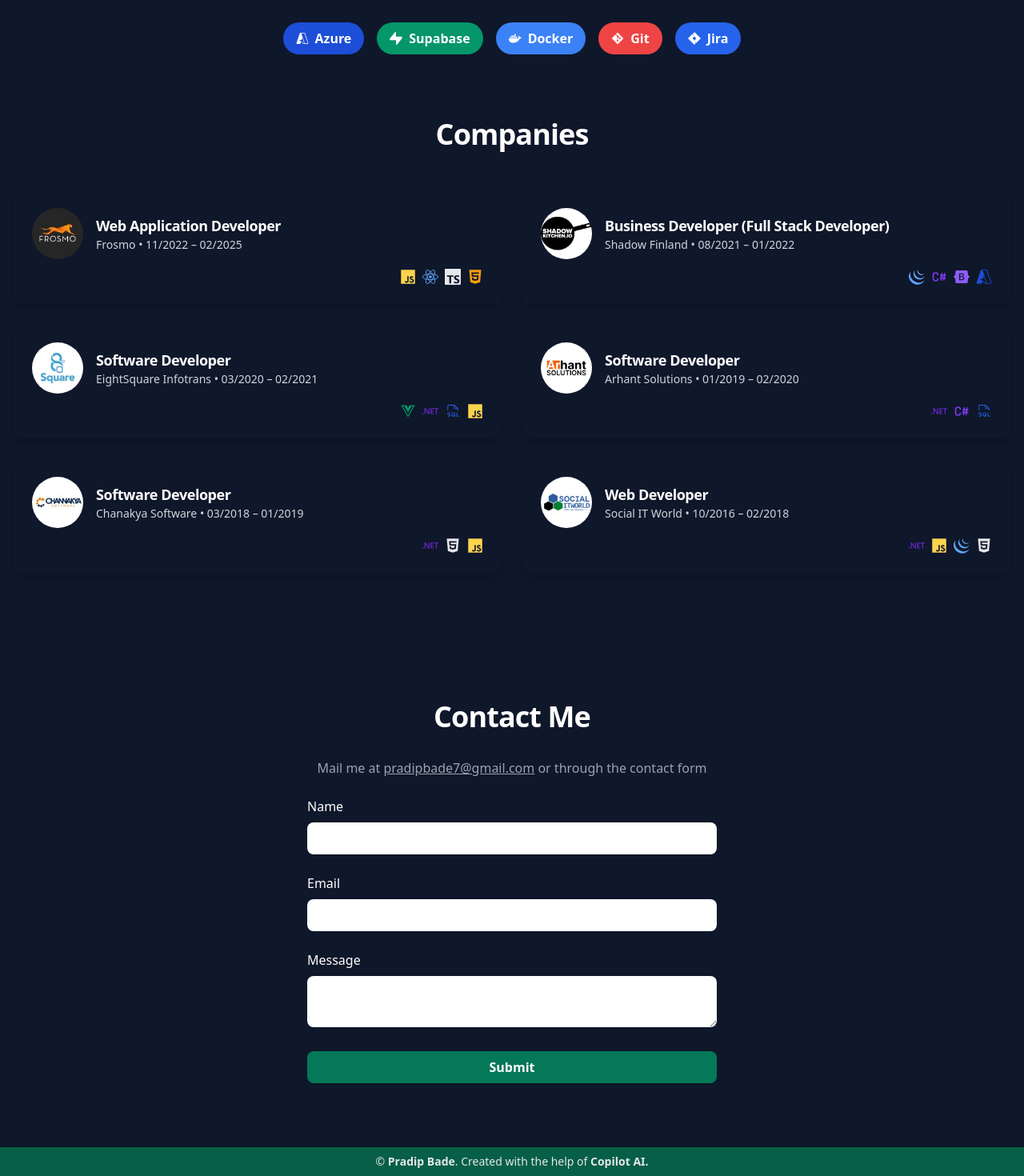
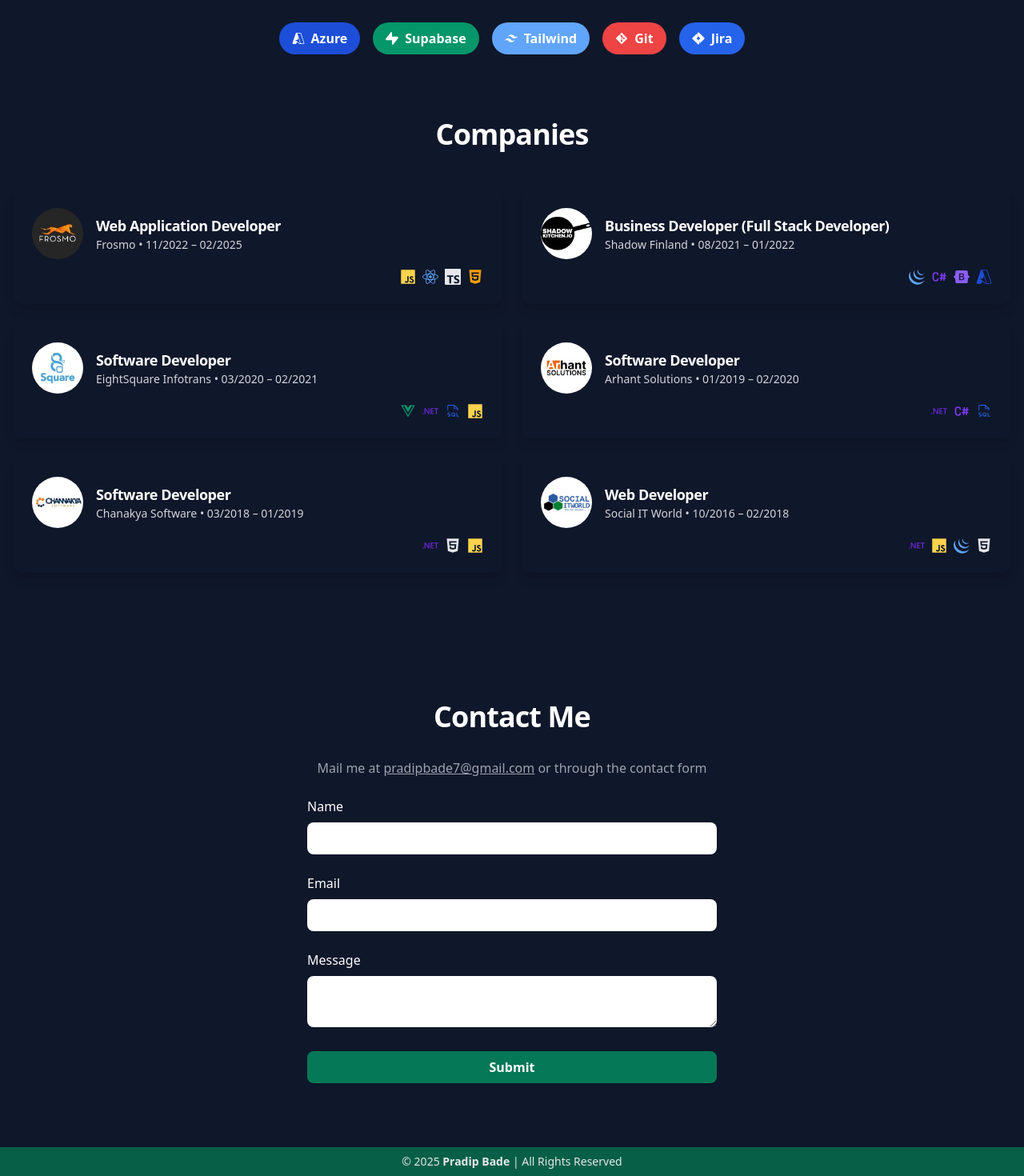
Before and after one commit to pradipbade7/portfolio_tw, a React (Vite) app: page / in a window 1280 px wide. Shown: the part 2104-3574 px from the top of the page at 80% size. Built offline with nearby package versions, Linux system fonts and the light colour scheme; no server answers.

Commit message:
footer update

```diff
--- a/src/App.jsx
+++ b/src/App.jsx
@@ -38,6 +38,7 @@
               initial={{ opacity: 0 }}
               animate={{ opacity: 1 }}
               transition={{ duration: 0.5 }}
+              style={{ minHeight: 'calc(100vh - 2.5rem)' }}
             >
               <Routes>
                 <Route path="/" element={<Home />} />
@@ -47,7 +48,7 @@
               </Routes>
             </motion.main>
             <footer className="py-1 md:py-2 text-sm text-center text-gray-200 bg-green-800">
-              <p>&copy; <b>Pradip Bade</b>. Created with the help of <b>Copilot AI.</b></p>
+            <p>&copy; 2025 <b>Pradip Bade</b> | All Rights Reserved</p>
             </footer>
           </div>
         )}
--- a/src/assets/data.jsx
+++ b/src/assets/data.jsx
@@ -1,5 +1,5 @@
 import { FaReact, FaNodeJs, FaVuejs, FaDatabase, FaMicrosoft, FaHtml5, FaCss3, FaJs, FaCogs } from 'react-icons/fa';
-import { SiDotnet, SiPostgresql, SiSharp, SiTypescript, SiBootstrap, SiJquery, SiSupabase } from 'react-icons/si';
+import { SiDotnet, SiPostgresql, SiSharp, SiTypescript, SiBootstrap, SiJquery, SiSupabase, SiTailwindcss } from 'react-icons/si';
 import { TbBrandCSharp } from "react-icons/tb";
 
 import { PiFileSqlLight } from "react-icons/pi";
@@ -197,7 +197,7 @@
   tools: [
     { name: "Azure", icon: <VscAzure />, color: "bg-blue-700" },
     { name: "Supabase", icon: <SiSupabase />, color: "bg-green-600" },
-    { name: "Docker", icon: <FaDocker />, color: "bg-blue-500" },
+    { name: "Tailwind", icon: <SiTailwindcss />, color: "bg-blue-400" },
     { name: "Git", icon: <FaGitAlt />, color: "bg-red-500" },
     { name: "Jira", icon: <SiJirasoftware />, color: "bg-blue-600" },
   ]
--- a/src/components/MyProjects.jsx
+++ b/src/components/MyProjects.jsx
@@ -8,7 +8,7 @@
   const [showAll, setShowAll] = useState(false);
 
   return (
-    <section className="py-20 mx-5">
+    <section className="py-20 mx-5" >
       <div className="container mx-auto px-4">
         <h2 className="text-2xl font-bold mb-8 text-white text-center">Mini Projects</h2>
         <div className="grid justify-center grid-cols-2 sm:grid-cols-3 md:grid-cols-4 lg:grid-cols-6 gap-6">
```
